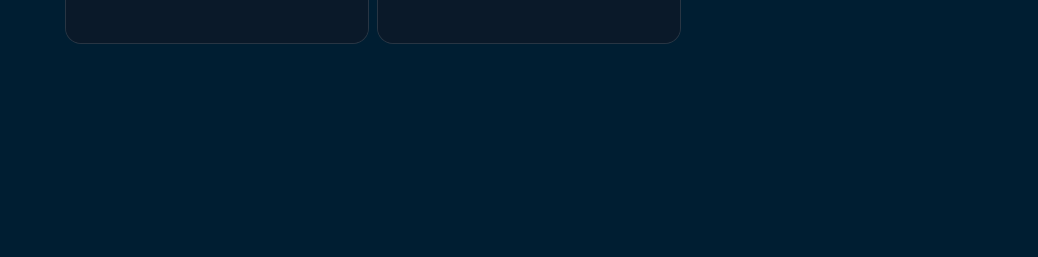
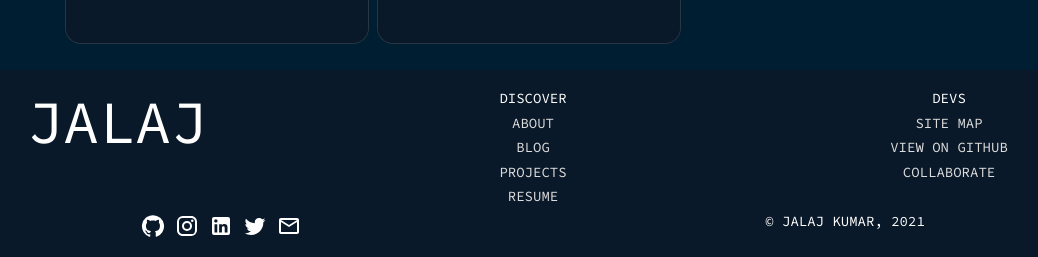
Before and after one commit to jalaj711/jalaj711.github.io, a Next.js app: page / in a window 1280 px wide. Shown: the part 2483-2740 px from the top of the page, without its empty margins (107-1145 px from the left). Before the commit the page ends 2553 px from the top, so only its background shows below. Built offline with nearby package versions, Linux system fonts and the light colour scheme.

Commit message:
create footer
Signed-off-by: Jalaj Kumar <96870071+jalaj-07@users.noreply.github.com>

```diff
--- a/pages/index.tsx
+++ b/pages/index.tsx
@@ -8,6 +8,7 @@ import {
   CardContent,
   CardActions,
   Button,
+  IconButton,
 } from "@mui/material";
 import { Masonry } from "@mui/lab";
 import type { NextPage } from "next";
@@ -31,10 +32,7 @@ const BlogCard = (
     data: { image: string; title: string; description: string };
   }
 ) => (
-  <Card
-    sx={styles.blogCard}
-    variant="outlined"
-  >
+  <Card sx={styles.blogCard} variant="outlined">
     <CardMedia
       component="img"
       height="140"
@@ -149,15 +147,24 @@ const Home: NextPage = () => {
               </GlowingButton>
             </div>
           </Grid>
-          <Grid item xs={12} md={7} sx={styles.projCarousel} id="project-carousel-container">
+          <Grid
+            item
+            xs={12}
+            md={7}
+            sx={styles.projCarousel}
+            id="project-carousel-container"
+          >
             <ProjectsCarousel />
           </Grid>
         </Grid>
       </Box>
-      <Box sx={styles.box}>
+      <Box style={{ minHeight: "100vh" }}>
         {/** The blogs view */}
-        <Grid container sx={{p: 2, display: "flex", justifyContent: "center"}}>
-          <Grid item xs={12} sx={{ ...styles.title, my: 4}}>
+        <Grid
+          container
+          sx={{ p: 2, display: "flex", justifyContent: "center" }}
+        >
+          <Grid item xs={12} sx={{ ...styles.title, my: 4 }}>
             <Typography variant="h2">Blogs</Typography>
             <Typography color="text.secondary">
               Some stuff I&apos;ve written
@@ -171,12 +178,44 @@ const Home: NextPage = () => {
           <Grid item xs={12} lg={9}>
             <Masonry columns={{ xs: 1, md: 3 }} sx={styles.blogMasonry}>
               {BlogData.map((data, index) => (
-                <BlogCard
-                  data={{ ...data}}
-                  key={index}
-                />
+                <BlogCard data={{ ...data }} key={index} />
               ))}
             </Masonry>
+          </Grid>
+        </Grid>
+      </Box>
+      <Box sx={styles.footer}>
+        <Grid container>
+          <Grid item xs={12} md={4}>
+            {/** TODO: Replace this with a logo */}
+            <Typography variant="h2">JALAJ</Typography>
+          </Grid>
+          <Grid item xs={12} md={4}>
+            <Typography variant="button" component="div">Discover</Typography>
+            {/** TODO: Convert these to links */}
+            <Typography variant="button" component="div" color="text.secondary">About</Typography>
+            <Typography variant="button" component="div" color="text.secondary">Blog</Typography>
+            <Typography variant="button" component="div" color="text.secondary">Projects</Typography>
+            <Typography variant="button" component="div" color="text.secondary">Resume</Typography>
+          </Grid>
+          <Grid item xs={12} md={4}>
+            <Typography variant="button" component="div">Devs</Typography>
+            <Typography variant="button" component="div" color="text.secondary">Site Map</Typography>
+            <Typography variant="button" component="div" color="text.secondary">View on GitHub</Typography>
+            <Typography variant="button" component="div" color="text.secondary">Collaborate</Typography>
+          </Grid>
+
+          <Grid item xs={12} md={6}>
+            <ButtonGroup>
+              <IconButton size="small"><GitHub /></IconButton>
+              <IconButton size="small"><Instagram /></IconButton>
+              <IconButton size="small"><LinkedIn /></IconButton>
+              <IconButton size="small"><Twitter /></IconButton>
+              <IconButton size="small"><MailOutline /></IconButton>
+            </ButtonGroup>
+          </Grid>
+          <Grid item xs={12} md={6}>
+            <Typography variant="button" component="div">&copy; Jalaj Kumar, 2021</Typography>
           </Grid>
         </Grid>
       </Box>
--- a/styles/index.ts
+++ b/styles/index.ts
@@ -77,6 +77,11 @@ const styles: style = {
       }
     },
   }),
+  footer: {
+    background: theme => theme.palette.background.paper,
+    p: 2,
+    textAlign: "center"
+  }
 };
 
 export default styles;
```
